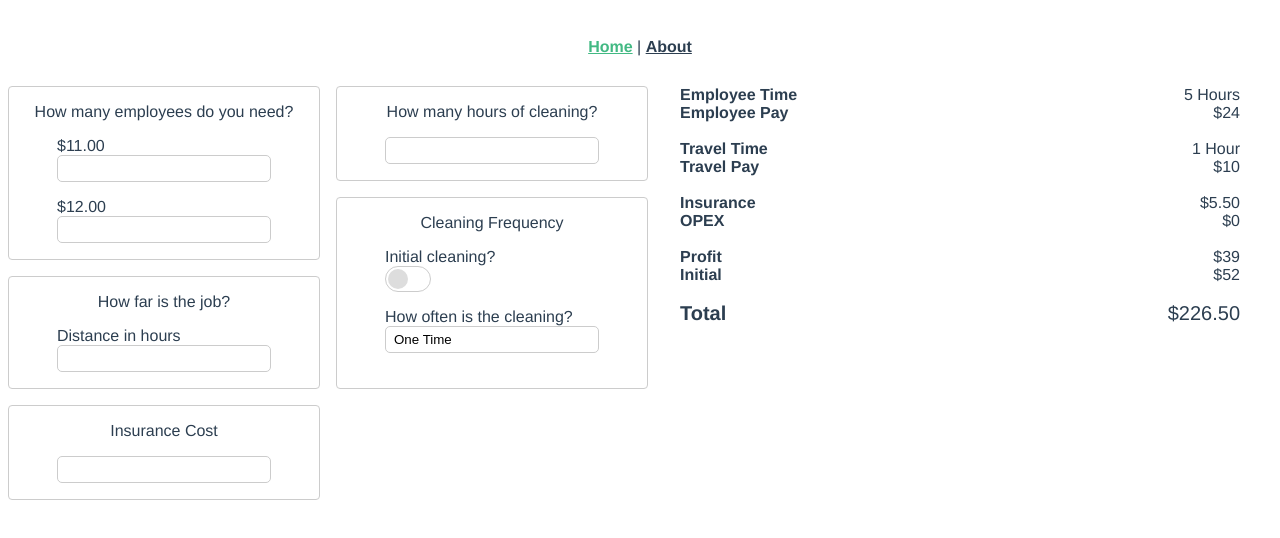
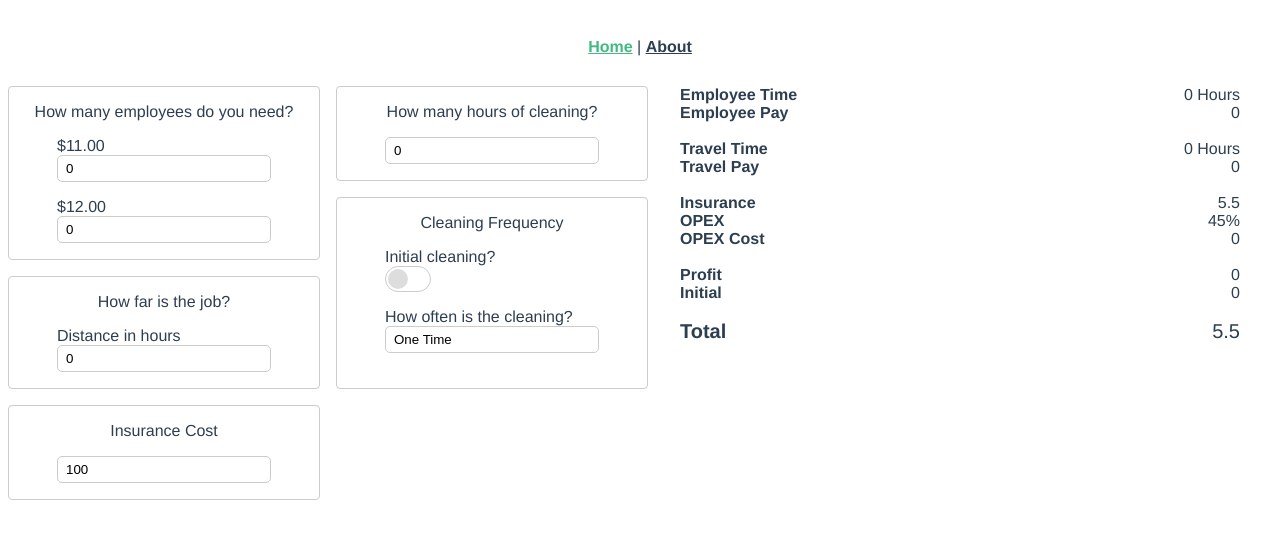
Before and after one commit to treemmett/quote-form, a Vue app: page / in a window 1280 px wide. Shown: the top 538 px of the page. Built offline with nearby package versions, Linux system fonts and the light colour scheme.

Commit message:
feat: add form calculations

```diff
--- a/src/components/TextField.vue
+++ b/src/components/TextField.vue
@@ -1,7 +1,7 @@
 <template>
   <label class="text">
     <div class="label">{{ label }}</div>
-    <input type="text" class="input" />
+    <input type="number" class="input" :value="value" @input="inputHandler" />
   </label>
 </template>
 
@@ -11,6 +11,12 @@ import { Component, Prop, Vue } from 'vue-property-decorator';
 @Component
 export default class TextField extends Vue {
   @Prop() private label!: string;
+
+  @Prop() private value!: number;
+
+  inputHandler(e: Event) {
+    this.$emit('input', (e.target as HTMLInputElement).value);
+  }
 }
 </script>
 
--- a/src/views/Home.vue
+++ b/src/views/Home.vue
@@ -2,25 +2,25 @@
   <div class="view">
     <div class="form">
       <card title="How many employees do you need?" class="employees">
-        <text-field label="$11.00" />
-        <text-field label="$12.00" />
+        <text-field v-model="employees11" label="$11.00" />
+        <text-field v-model="employees12" label="$12.00" />
       </card>
 
       <card title="How many hours of cleaning?" class="hours">
-        <text-field />
+        <text-field v-model="hours" />
       </card>
 
       <card title="How far is the job?" class="distance">
-        <text-field label="Distance in hours" />
+        <text-field v-model="distance" label="Distance in hours" />
       </card>
 
       <card title="Cleaning Frequency" class="frequency">
         <checkbox label="Initial cleaning?" />
         <dropdown label="How often is the cleaning?">
-          <option>One Time</option>
-          <option>Weekly</option>
-          <option>Biweekly</option>
-          <option>Monthly</option>
+          <option value="once">One Time</option>
+          <option value="weekly">Weekly</option>
+          <option value="biweekly">Biweekly</option>
+          <option value="monthly">Monthly</option>
         </dropdown>
       </card>
 
@@ -29,19 +29,20 @@
       </card>
     </div>
     <div class="report">
-      <result property="Employee Time" value="5 Hours" />
-      <result property="Employee Pay" value="$24" />
+      <result property="Employee Time" :value="employeeHours" />
+      <result property="Employee Pay" :value="employeePay" />
       <br />
-      <result property="Travel Time" value="1 Hour" />
-      <result property="Travel Pay" value="$10" />
+      <result property="Travel Time" :value="travelTime" />
+      <result property="Travel Pay" :value="travelCost" />
       <br />
-      <result property="Insurance" value="$5.50" />
-      <result property="OPEX" value="$0" />
+      <result property="Insurance" :value="insuranceCost" />
+      <result property="OPEX" :value="`${opex}%`" />
+      <result property="OPEX Cost" :value="opexCost" />
       <br />
-      <result property="Profit" value="$39" />
-      <result property="Initial" value="$52" />
+      <result property="Profit" :value="profit" />
+      <result property="Initial" :value="initialCost" />
       <br />
-      <result style="font-size: 20px" property="Total" value="$226.50" />
+      <result style="font-size: 20px" property="Total" :value="total" />
     </div>
   </div>
 </template>
@@ -63,7 +64,82 @@ import TextField from '@/components/TextField.vue';
     TextField
   }
 })
-export default class Home extends Vue {}
+export default class Home extends Vue {
+  employees11: number = 0;
+
+  employees12: number = 0;
+
+  hours: number = 0;
+
+  distance: number = 0;
+
+  insurance: number = 110;
+
+  initial: boolean = false;
+
+  frequency: 'once' | 'weekly' | 'biweekly' | 'monthly' = 'biweekly';
+
+  get employeePay(): number {
+    return this.employees11 * this.hours * 11 + this.employees12 * this.hours * 12;
+  }
+
+  get employeeHours(): string {
+    const v = (this.employees11 + this.employees12) * this.hours;
+    return v === 1 ? `${v} Hour` : `${v} Hours`;
+  }
+
+  get travelTime(): string {
+    return this.distance === 1 ? `${this.distance} Hour` : `${this.distance} Hours`;
+  }
+
+  get travelCost(): number {
+    return this.distance * 10;
+  }
+
+  get insuranceCost(): number {
+    return this.insurance * 0.05;
+  }
+
+  get opex(): number {
+    switch (this.frequency) {
+      case 'monthly':
+        return 60;
+
+      case 'biweekly':
+        return 45;
+
+      case 'weekly':
+        return 30;
+
+      default:
+        return 0;
+    }
+  }
+
+  get opexCost(): number {
+    const perc = this.opex / 100;
+    return Math.floor((this.travelCost + this.employeePay) * perc);
+  }
+
+  get profit(): number {
+    return (this.employeePay + this.travelCost) * 0.3;
+  }
+
+  get initialCost(): number {
+    return this.initial ? (this.employeePay + this.travelCost) * 0.4 : 0;
+  }
+
+  get total(): number {
+    return (
+      this.employeePay +
+      this.travelCost +
+      this.insuranceCost +
+      this.opexCost +
+      this.profit +
+      this.initialCost
+    );
+  }
+}
 </script>
 
 <style lang="scss" scoped>
```
